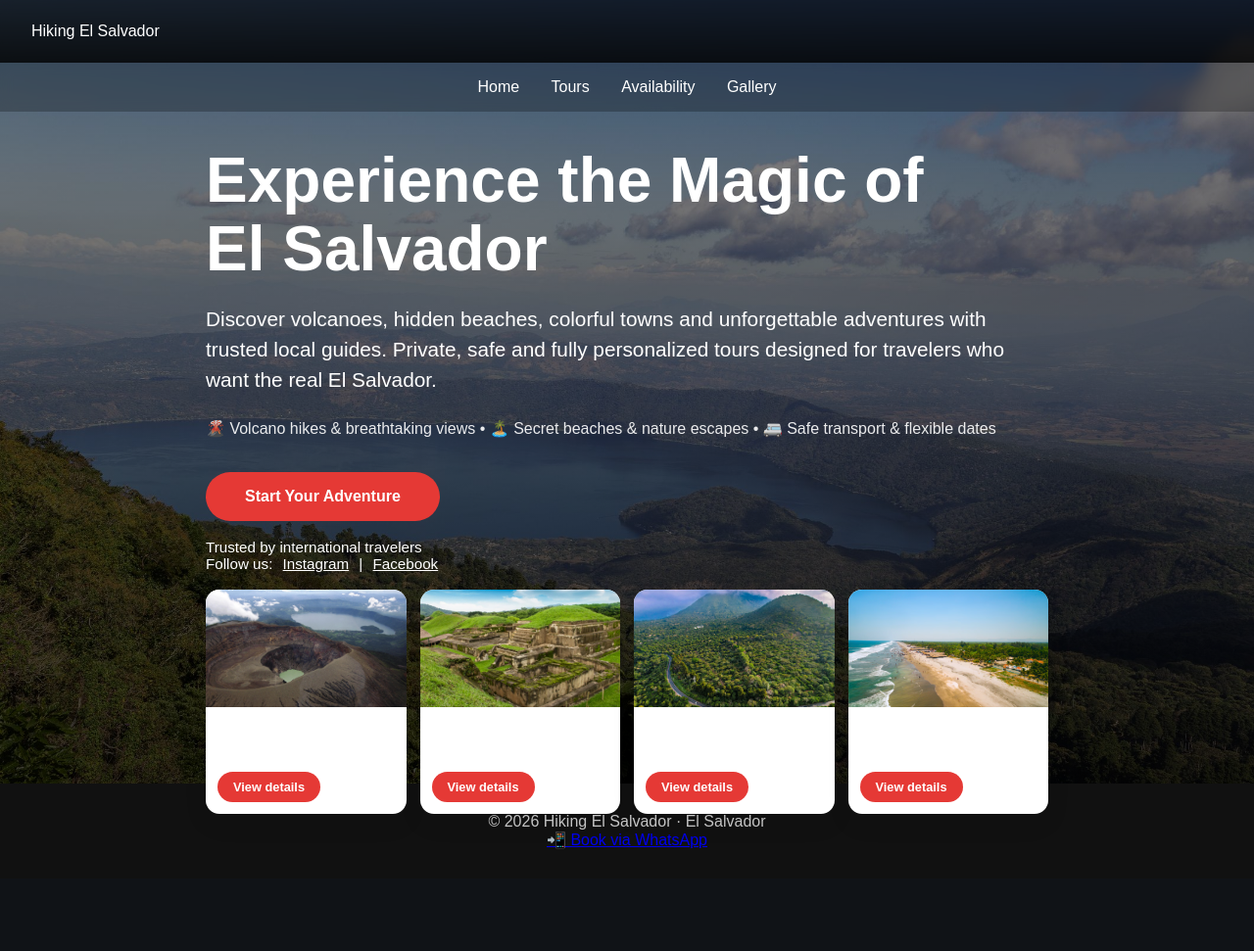
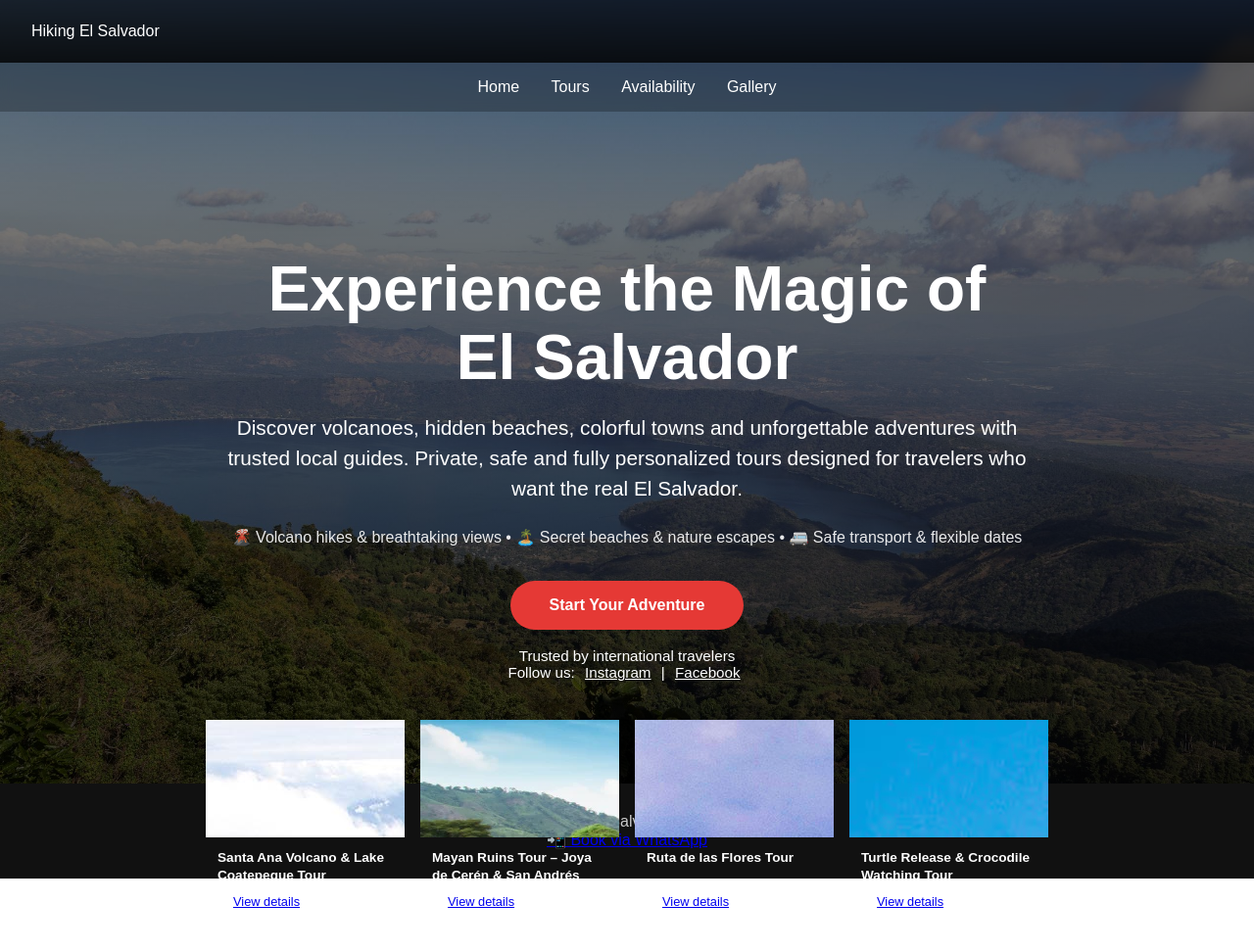
Before and after one commit to Moncada7794/listo-GitHub, a Flask app: page / in a window 1280 px wide. Shown: the whole page at 98% size. Before the commit the page ends 867 px from the top, so only its background shows below. Run offline with Flask 3, Linux system fonts and the light colour scheme; some libraries are stand-ins or nearby versions.

Commit message:
fix index

```diff
--- a/static/css/style.css
+++ b/static/css/style.css
@@ -71,17 +65,15 @@ body {
 .hero {
     position: relative;
     height: 100vh;
-
-    /* push content below fixed bars */
-    padding-top: 140px; /* 64 + ~76 header visual space */
+    padding-top: 140px;
 
     background-image: url("/static/images/hero.jpg");
     background-size: cover;
     background-position: center;
 
     display: flex;
-    align-items: center;
     justify-content: center;
+    align-items: flex-start; /* ← CLAVE */
 }
 
 .hero-overlay {
@@ -97,11 +89,11 @@ body {
 .hero-content {
     position: relative;
     color: white;
-    text-align: flex-start;
+    text-align: center;              /* ← centrado correcto */
     max-width: 900px;
-    width: min(980px, 95%);
+    width: 95%;
     padding: 0 20px 30px;
-    margin-top: 70px;
+    margin: 120px auto 0;            /* ← BAJA TODO PERFECTO */
 }
 
 .hero-content h1 {
@@ -151,7 +141,7 @@ body {
 .hero-social {
     margin-top: 8px;
     font-size: 0.95rem;
-    margin-bottom: 18px;
+    margin-bottom: 22px; /* ← MÁS ESPACIO */
 }
 
 .hero-social a {
@@ -160,11 +150,16 @@ body {
     margin: 0 6px;
 }
 
+/* ===== TOURS EN HOME ===== */
+
 .home-tours-grid {
-    margin-top: 18px;
+    margin-top: 40px;                 /* ← BAJA LOS CARDS */
     display: grid;
     grid-template-columns: repeat(4, minmax(0, 1fr));
-    gap: 14px;
+    gap: 16px;
+    max-width: 900px;                 /* ← CENTRADO PRO */
+    margin-left: auto;
+    margin-right: auto;
 }
 
 .home-tour-card {
@@ -210,58 +205,6 @@ body {
     gap: 32px;
 }
 
-.tour-card {
-    background: white;
-    border-radius: 14px;
-    overflow: hidden;
-    box-shadow: 0 10px 25px rgba(0,0,0,0.08);
-    transition: transform 0.25s ease, box-shadow 0.25s ease;
-}
-
-.tour-card:hover {
-    transform: translateY(-8px);
-    box-shadow: 0 20px 40px rgba(0,0,0,0.15);
-}
-
-.tour-image {
-    height: 220px;
-    background-size: cover;
-    background-position: center;
-}
-
-.tour-content {
-    padding: 18px 20px 24px;
-}
-
-.tour-name {
-    font-size: 1.15rem;
-    font-weight: 700;
-    margin-bottom: 10px;
-}
-
-.tour-price {
-    font-size: 1rem;
-    font-weight: 600;
-    margin-bottom: 16px;
-    color: #111;
-}
-
-.tour-btn {
-    display: inline-block;
-    padding: 10px 22px;
-    background: #e53935;
-    color: white;
-    text-decoration: none;
-    border-radius: 999px;
-    font-weight: 600;
-    transition: background 0.2s ease, transform 0.15s ease;
-}
-
-.tour-btn:hover {
-    background: #ff4a46;
-    transform: translateY(-1px);
-}
-
 /* ================= FOOTER ================= */
 
 .main-footer {
```
Also changed, not shown: other parts of static/css/style.css (+6 -142 lines).
